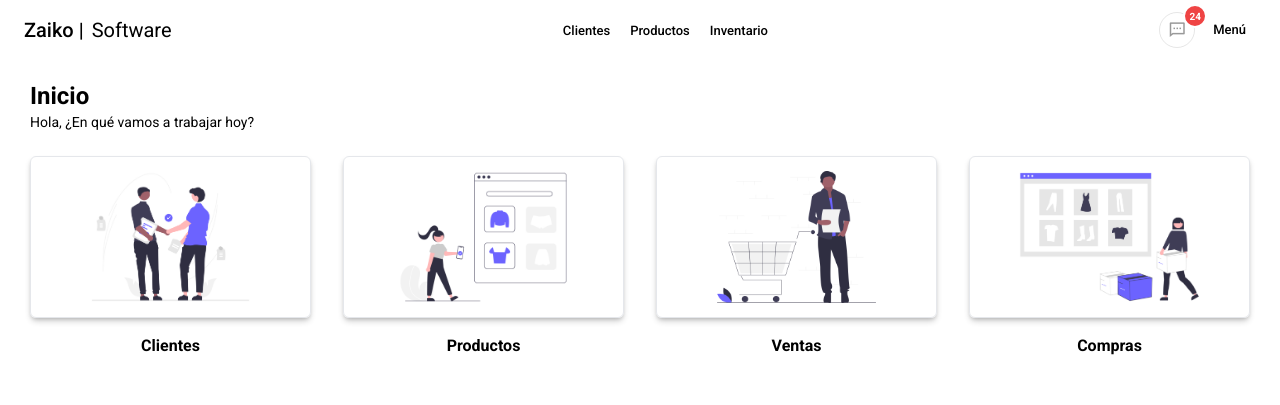
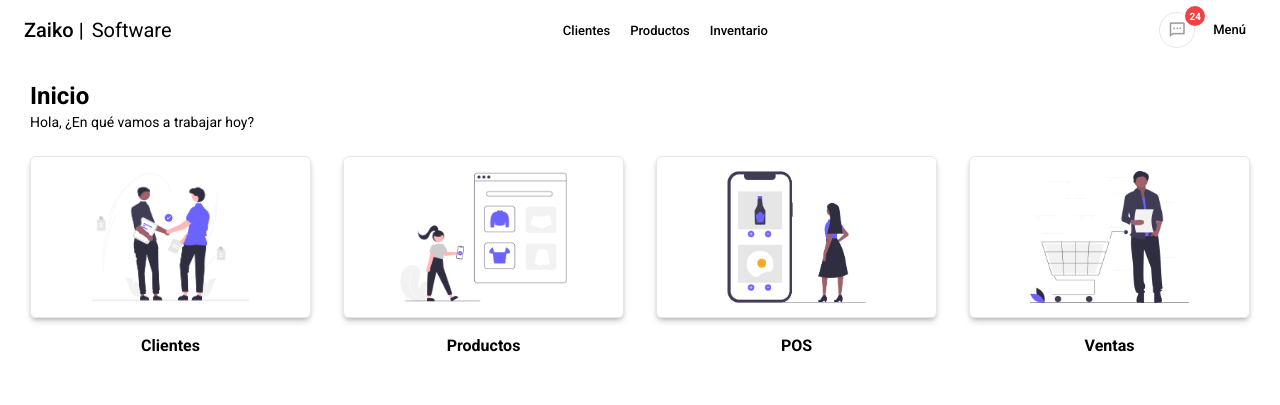
Before and after one commit to dejeloper/zaiko-app, a Next.js app: page / in a window 1280 px wide. Shown: the top 405 px of the page. Built offline with nearby package versions, Linux system fonts and the light colour scheme; grey boxes are pictures that could not be loaded.

Commit message:
Add Pos Menu

```diff
--- a/src/settings/menu.ts
+++ b/src/settings/menu.ts
@@ -17,34 +17,41 @@ export const menuHome: IMenuHome[] = [
   },
   {
     id: 3,
+    name: "POS",
+    descriptionMenu: "Ventas POS",
+    url: "/pos",
+    image: "pos.png",
+  },
+  {
+    id: 4,
     name: "Ventas",
     descriptionMenu: "Ventas",
     url: "/sales",
     image: "sales.png",
   },
   {
-    id: 4,
+    id: 5,
     name: "Compras",
     descriptionMenu: "Compras",
     url: "/shop",
     image: "shop.png",
   },
   {
-    id: 5,
+    id: 6,
     name: "Proveedores",
     descriptionMenu: "Proveedores",
     url: "/providers",
     image: "providers.png",
   },
   {
-    id: 6,
+    id: 7,
     name: "Administración",
     descriptionMenu: "Administración",
     url: "/admin",
     image: "admin.png",
   },
   {
-    id: 7,
+    id: 8,
     name: "Reportes",
     descriptionMenu: "Reportes",
     url: "/reports",
@@ -69,34 +76,41 @@ export const menuNav: IMenuNav[] = [
   },
   {
     id: 3,
+    name: "POS",
+    descriptionMenu: "Ventas POS",
+    url: "/pos",
+    icon: "shopping-bag-3-line"
+  },
+  {
+    id: 4,
     name: "Ventas",
     descriptionMenu: "Ventas",
     url: "/sales",
     icon: "shopping-cart-2-line"
   },
   {
-    id: 4,
+    id: 5,
     name: "Compras",
     descriptionMenu: "Compras",
     url: "/shop",
     icon: "shopping-basket-line"
   },
   {
-    id: 5,
+    id: 6,
     name: "Proveedores",
     descriptionMenu: "Proveedores",
     url: "/providers",
     icon: "truck-line"
   },
   {
-    id: 6,
+    id: 7,
     name: "Administración",
     descriptionMenu: "Administración",
     url: "/admin",
     icon: "team-line"
   },
   {
-    id: 7,
+    id: 8,
     name: "Reportes",
     descriptionMenu: "Reportes",
     url: "/reports",
```
Also changed, not shown: public/images/menus/pos.png (added).
